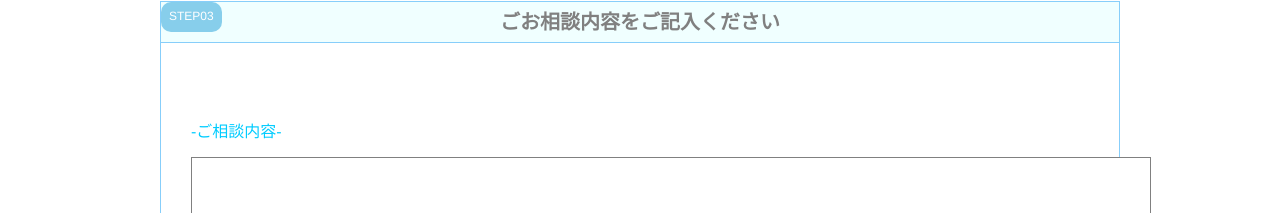
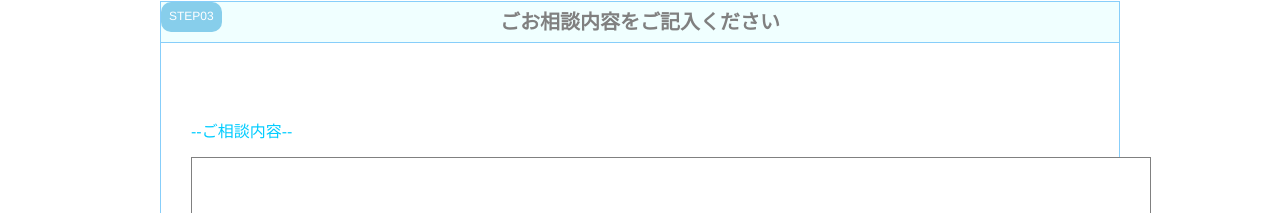
Before and after one commit to yuta000111/menta.test, a Vue app in the folder vue/my-project/: page /step03 in a window 1280 px wide. Shown: the part 79-292 px from the top of the page. Built offline with nearby package versions, Linux system fonts and the light colour scheme.

Commit message:
課題修正

```diff
--- a/vue/my-project/src/components/step03.vue
+++ b/vue/my-project/src/components/step03.vue
@@ -2,7 +2,7 @@
   <StepCompornent>
       <template #stepnumber>STEP03</template>
       <template #title>ごお相談内容をご記入ください</template>
-      <template #question01>-ご相談内容-</template>
+      <template #question01>--ご相談内容--</template>
       <template #answer01>
           <textarea class="consultation" v-model="consultation" name="consultation" cols="90" rows="20"></textarea>
       </template>
```
